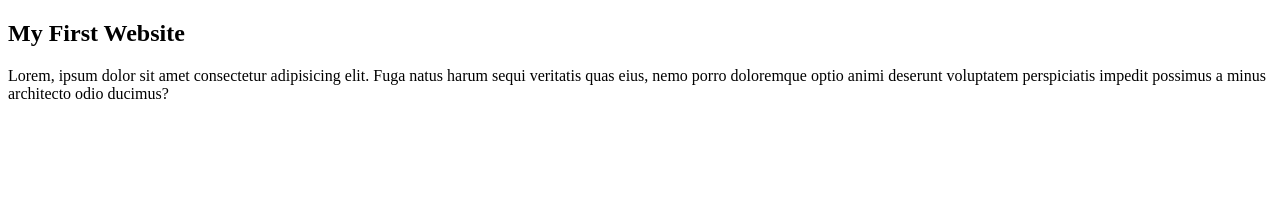
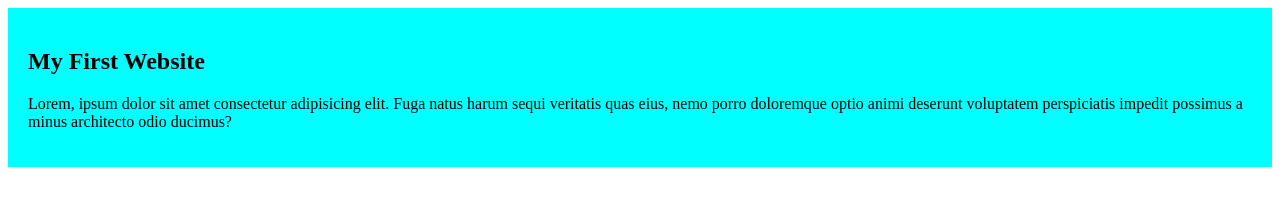
Before and after one commit to Niloy2403/My-first-wbsite, a plain HTML site: page index.html in a window 1280 px wide. Drawn offline with Linux system fonts and the light colour scheme.

Commit message:
added the first blog

```diff
--- a/index.html
+++ b/index.html
@@ -4,6 +4,7 @@
     <meta charset="UTF-8">
     <meta name="viewport" content="width=device-width, initial-scale=1.0">
     <title>My Simple Website</title>
+    <link rel="stylesheet" href="styles/blog.css">
 </head>
 <body>
     <div>
--- /dev/null
+++ b/styles/blog.css
@@ -0,0 +1,4 @@
+div{
+    background-color: aqua;
+    padding: 20px;
+}
```
